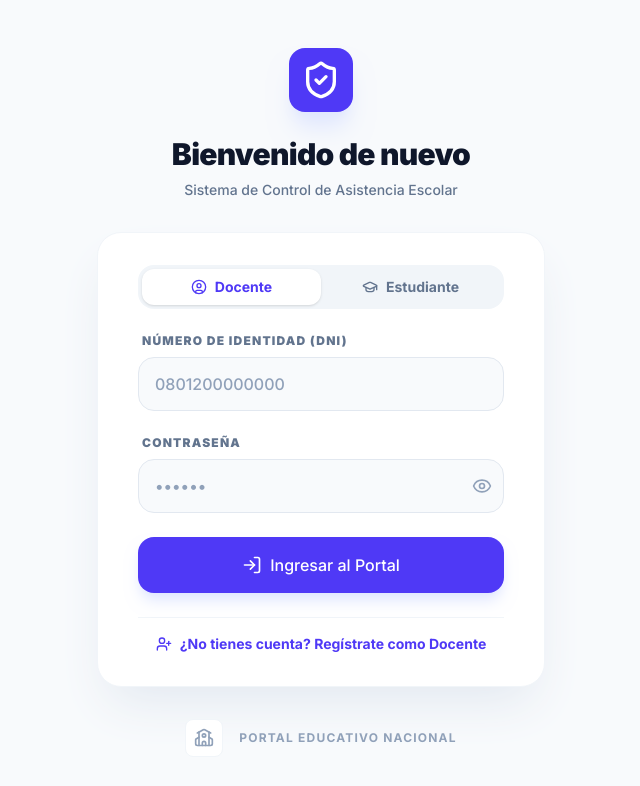
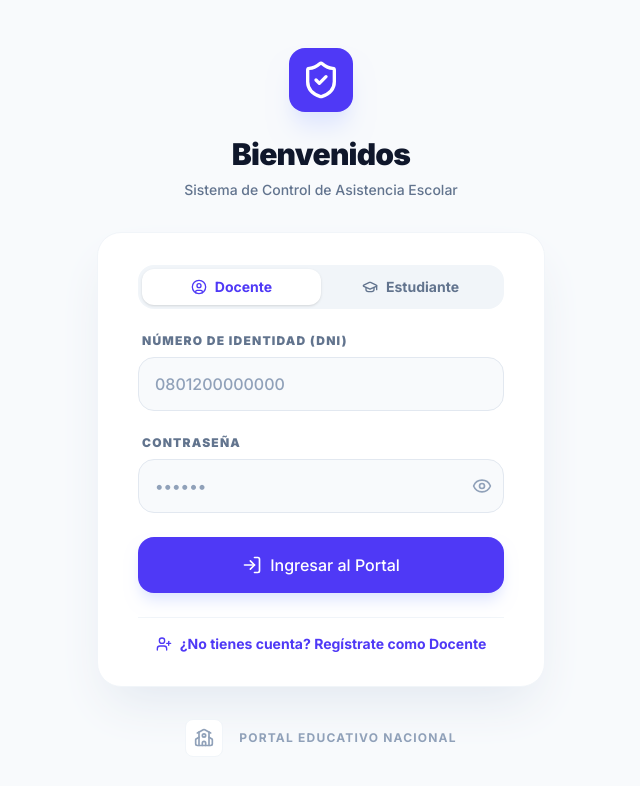
Before and after one commit to melvinvargas1608/asistencia-estudiantes, a Next.js app: page /login in a window 1280 px wide. Shown: the top 786 px of the page, without its empty margins (319-959 px from the left). Built offline with nearby package versions, Linux system fonts and the light colour scheme.

Commit message:
Modificando titulo principal de login de Bienvenido de Nuevo a Bienvenido

```diff
--- a/src/app/login/page.tsx
+++ b/src/app/login/page.tsx
@@ -175,7 +175,7 @@ function LoginForm() {
                     </div>
                 </div>
                 <h2 className="mt-6 text-center text-3xl font-black text-slate-900 tracking-tight">
-                    {view === 'login' ? 'Bienvenido de nuevo' : view === 'register' ? 'Registro de Docente' : 'Acceso para Padres'}
+                    {view === 'login' ? 'Bienvenidos' : view === 'register' ? 'Registro de Docente' : 'Acceso para Padres'}
                 </h2>
                 <p className="mt-2 text-center text-sm text-slate-500 font-medium">
                     {view === 'login'
```
